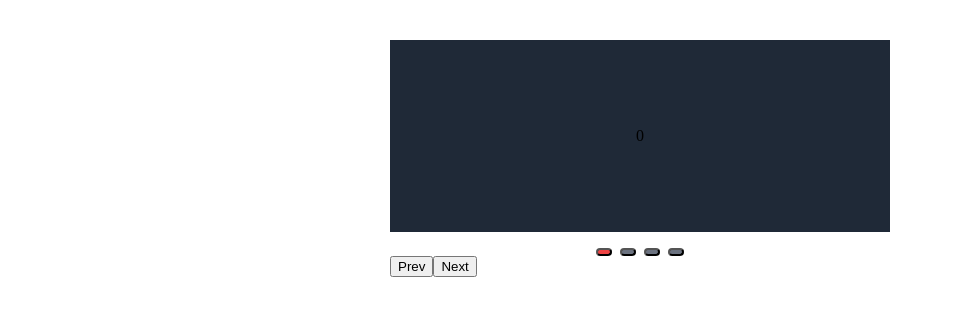
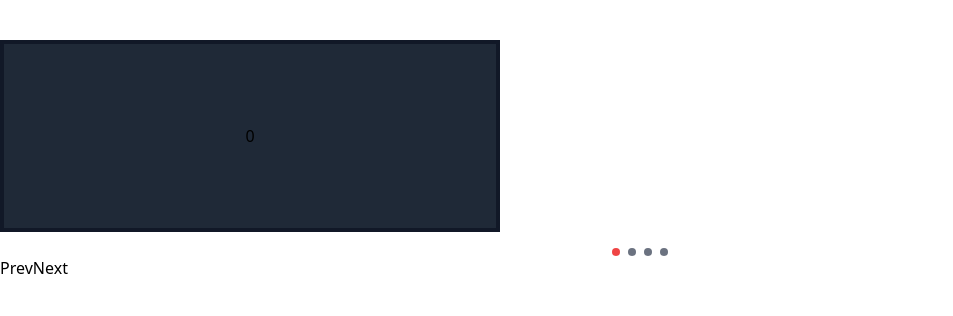
Before and after one commit to pstachula-dev/react-micro-carousel, a React (Vite) app: page / in a window 1280 px wide. Shown: the top 316 px of the page, without its empty margins (0-953 px from the left). Built offline with nearby package versions, Linux system fonts and the light colour scheme.

Commit message:
fix: type issues

```diff
--- a/package.json
+++ b/package.json
@@ -1,7 +1,7 @@
 {
   "name": "react-simple-headless-carousel",
   "private": false,
-  "version": "0.0.4",
+  "version": "0.0.6",
   "sideEffects": false,
   "description": "React simple headless carousel",
   "type": "module",
@@ -12,7 +12,7 @@
     "lint": "eslint . --ext ts,tsx --report-unused-disable-directives --max-warnings 0",
     "build:css": "NODE_ENV=production tailwindcss -o dist/simple-headless-carousel.min.css -m",
     "preview": "vite preview",
-    "build:lib": "npm run build:ts && npm run build:css"
+    "build:lib": "NODE_ENV=production npm run build:ts && npm run build:css"
   },
   "files": [
     "/dist"
--- a/src/App.tsx
+++ b/src/App.tsx
@@ -15,7 +15,7 @@ const Box = ({ index }: { index: number }) => {
 
 function App() {
   return (
-    <div className="w-[500px] mx-auto mt-10 justify-center">
+    <div className="mx-auto mt-10 justify-center">
       <CarouselProvider
         autoPlayDelay={2000}
         width={500}
@@ -26,16 +26,16 @@ function App() {
         total={4}
       >
         <Carousel>
-          <Slide index={0}>
+          <Slide>
             <Box index={0} />
           </Slide>
-          <Slide index={1}>
+          <Slide>
             <Box index={1} />
           </Slide>
-          <Slide index={2}>
+          <Slide>
             <Box index={2} />
           </Slide>
-          <Slide index={3}>
+          <Slide>
             <Box index={3} />
           </Slide>
         </Carousel>
--- a/src/lib/simple-headless-carousel/components/Carousel.tsx
+++ b/src/lib/simple-headless-carousel/components/Carousel.tsx
@@ -156,6 +156,7 @@ export const Carousel = memo(
 
     return (
       <div
+        style={{ width }}
         className={clsx(
           "overflow-hidden z-10 cursor-pointer",
           wrapperClassName
--- a/src/lib/simple-headless-carousel/components/SliderButton.tsx
+++ b/src/lib/simple-headless-carousel/components/SliderButton.tsx
@@ -1,6 +1,6 @@
 export type SliderButtonProps = {
-  title: string;
-  action: () => void;
+  title?: string;
+  action?: () => void;
   onClick?: () => void;
   className?: string;
 };
--- a/tailwind.config.js
+++ b/tailwind.config.js
@@ -5,7 +5,7 @@ export default {
     extend: {},
   },
   corePlugins: {
-    preflight: false,
+    preflight: process.env.NODE_ENV === "production" ? false : true,
   },
   plugins: [],
 };
```
